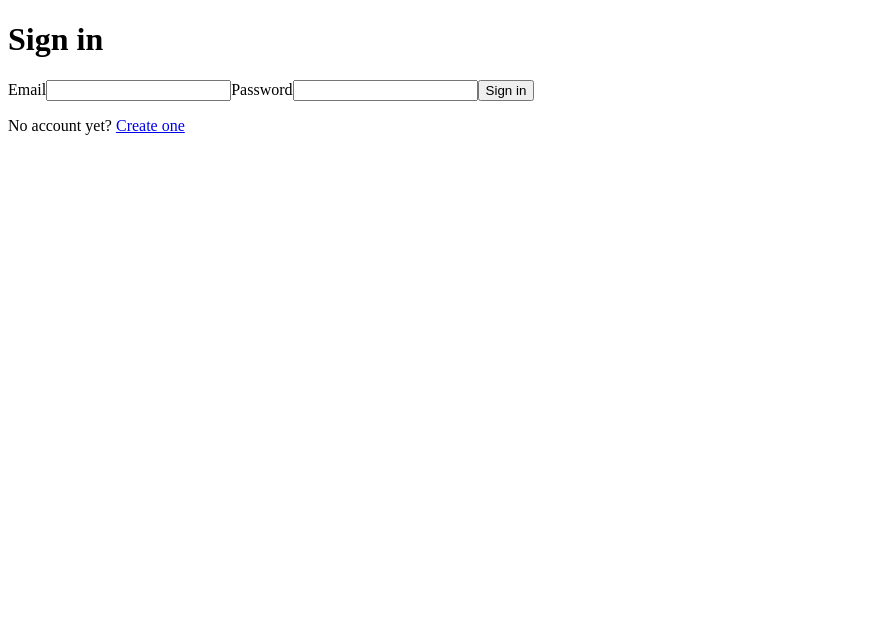
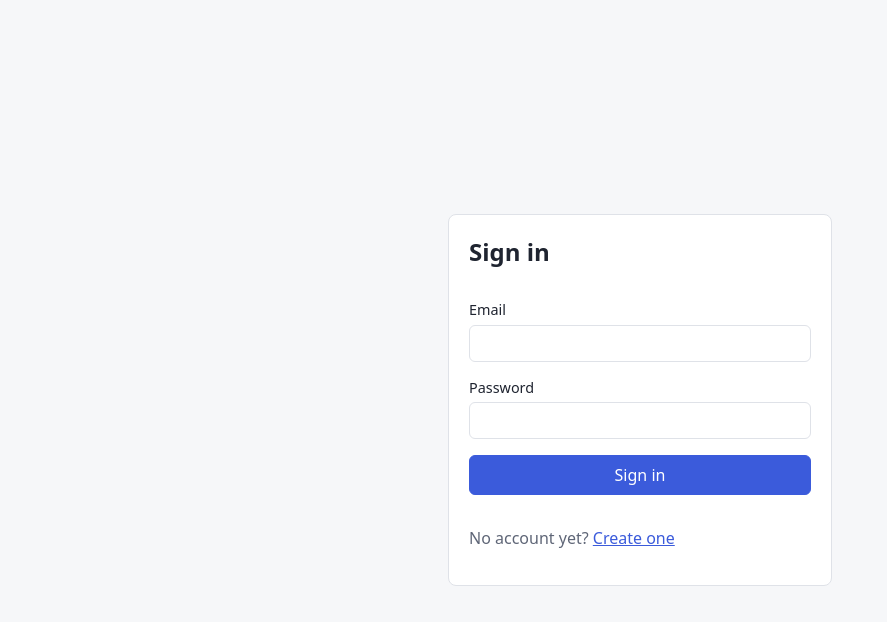
Before and after one commit to sorin-work/link-shortener, a Preact app in the folder web/: page / in a window 1280 px wide. Shown: the top 622 px of the page, without its empty margins (0-887 px from the left). Built offline with nearby package versions, Linux system fonts and the light colour scheme; no server answers.

Commit message:
feat(web): app layout with navigation and sign out

```diff
--- a/web/src/app.tsx
+++ b/web/src/app.tsx
@@ -1,4 +1,5 @@
 import { AuthProvider, useAuth } from './auth';
+import { Layout } from './components/Layout';
 import { LoginPage } from './pages/Login';
 import { RegisterPage } from './pages/Register';
 import { useLocation } from './router';
@@ -11,9 +12,9 @@ function Routes() {
   if (!user) return path === '/register' ? <RegisterPage /> : <LoginPage />;
 
   return (
-    <main>
+    <Layout>
       <h1>Hello, {user.name}</h1>
-    </main>
+    </Layout>
   );
 }
 
--- /dev/null
+++ b/web/src/components/Layout.tsx
@@ -0,0 +1,38 @@
+import type { ComponentChildren } from 'preact';
+import { useAuth } from '../auth';
+import { Link, useLocation } from '../router';
+
+const NAV = [{ href: '/', label: 'Links' }];
+
+export function Layout({ children }: { children: ComponentChildren }) {
+  const { user, signOut } = useAuth();
+  const { path } = useLocation();
+
+  return (
+    <div class="shell">
+      <header class="topbar">
+        <Link href="/" class="brand">
+          link-shortener
+        </Link>
+        <nav>
+          {NAV.map((item) => (
+            <Link
+              key={item.href}
+              href={item.href}
+              class={path === item.href || path.startsWith(`${item.href}/`) ? 'active' : ''}
+            >
+              {item.label}
+            </Link>
+          ))}
+        </nav>
+        <div class="account">
+          <span class="muted">{user?.name}</span>
+          <button type="button" class="ghost" onClick={() => void signOut()}>
+            Sign out
+          </button>
+        </div>
+      </header>
+      <main class="content">{children}</main>
+    </div>
+  );
+}
--- a/web/src/main.tsx
+++ b/web/src/main.tsx
@@ -1,4 +1,5 @@
 import { render } from 'preact';
 import { App } from './app';
+import './styles.css';
 
 render(<App />, document.getElementById('app')!);
--- /dev/null
+++ b/web/src/styles.css
@@ -0,0 +1,171 @@
+:root {
+  --bg: #f6f7f9;
+  --surface: #ffffff;
+  --text: #1f2430;
+  --muted: #5f6677;
+  --border: #dfe2e8;
+  --accent: #3b5bdb;
+  --accent-contrast: #ffffff;
+  --danger: #c92a2a;
+  --radius: 8px;
+  font-family:
+    system-ui,
+    -apple-system,
+    'Segoe UI',
+    sans-serif;
+  color: var(--text);
+  background: var(--bg);
+}
+
+* {
+  box-sizing: border-box;
+}
+
+body {
+  margin: 0;
+  background: var(--bg);
+}
+
+a {
+  color: var(--accent);
+}
+
+h1 {
+  font-size: 1.5rem;
+  margin: 0 0 1rem;
+}
+
+.muted {
+  color: var(--muted);
+}
+
+.card {
+  background: var(--surface);
+  border: 1px solid var(--border);
+  border-radius: var(--radius);
+  padding: 1.25rem;
+}
+
+label {
+  display: grid;
+  gap: 0.35rem;
+  font-size: 0.9rem;
+  font-weight: 500;
+}
+
+input,
+select,
+textarea {
+  font: inherit;
+  padding: 0.5rem 0.65rem;
+  border: 1px solid var(--border);
+  border-radius: 6px;
+  background: var(--surface);
+  color: var(--text);
+}
+
+button {
+  font: inherit;
+  padding: 0.5rem 0.9rem;
+  border-radius: 6px;
+  border: 1px solid var(--border);
+  background: var(--surface);
+  color: var(--text);
+  cursor: pointer;
+}
+
+button.primary {
+  background: var(--accent);
+  border-color: var(--accent);
+  color: var(--accent-contrast);
+}
+
+button.ghost {
+  border-color: transparent;
+  background: transparent;
+}
+
+button:disabled {
+  opacity: 0.6;
+  cursor: default;
+}
+
+.alert {
+  margin: 0;
+  padding: 0.6rem 0.8rem;
+  border-radius: 6px;
+  background: #fff0f0;
+  color: var(--danger);
+}
+
+.field-error {
+  color: var(--danger);
+  font-size: 0.8rem;
+  font-weight: 400;
+}
+
+.boot {
+  padding: 3rem;
+  text-align: center;
+  color: var(--muted);
+}
+
+.auth-page {
+  min-height: 100vh;
+  display: grid;
+  place-items: center;
+  padding: 1rem;
+}
+
+.auth-card {
+  width: min(100%, 24rem);
+  display: grid;
+  gap: 1rem;
+}
+
+.shell {
+  min-height: 100vh;
+}
+
+.topbar {
+  display: flex;
+  align-items: center;
+  gap: 1.5rem;
+  padding: 0.75rem 1.5rem;
+  background: var(--surface);
+  border-bottom: 1px solid var(--border);
+}
+
+.topbar .brand {
+  font-weight: 700;
+  color: var(--text);
+  text-decoration: none;
+}
+
+.topbar nav {
+  display: flex;
+  gap: 1rem;
+  flex: 1;
+}
+
+.topbar nav a {
+  color: var(--muted);
+  text-decoration: none;
+}
+
+.topbar nav a.active {
+  color: var(--text);
+  font-weight: 600;
+}
+
+.account {
+  display: flex;
+  align-items: center;
+  gap: 0.5rem;
+}
+
+.content {
+  max-width: 64rem;
+  margin: 0 auto;
+  padding: 1.5rem;
+}
```
